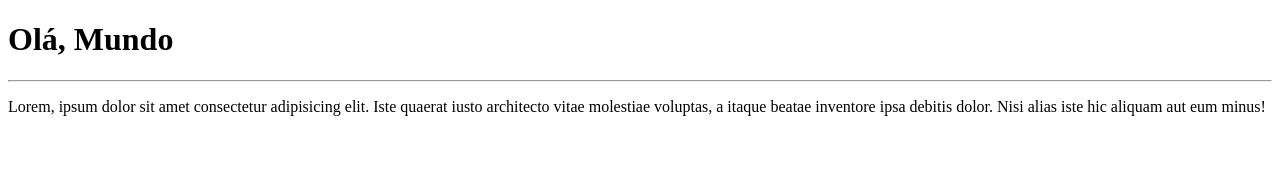
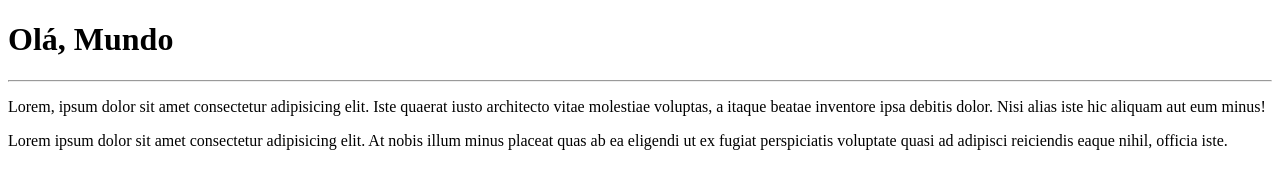
Before and after one commit to eniofranco/OlaMundo, a plain HTML site: page site-exemplo/index.html in a window 1280 px wide. Drawn offline with Linux system fonts and the light colour scheme.

Commit message:
adicionei paragrafo

```diff
--- a/site-exemplo/index.html
+++ b/site-exemplo/index.html
@@ -9,5 +9,6 @@
     <h1>Olá, Mundo</h1>
     <hr>
     <p>Lorem, ipsum dolor sit amet consectetur adipisicing elit. Iste quaerat iusto architecto vitae molestiae voluptas, a itaque beatae inventore ipsa debitis dolor. Nisi alias iste hic aliquam aut eum minus!</p>
+    <p>Lorem ipsum dolor sit amet consectetur adipisicing elit. At nobis illum minus placeat quas ab ea eligendi ut ex fugiat perspiciatis voluptate quasi ad adipisci reiciendis eaque nihil, officia iste.</p>
 </body>
 </html>
```
